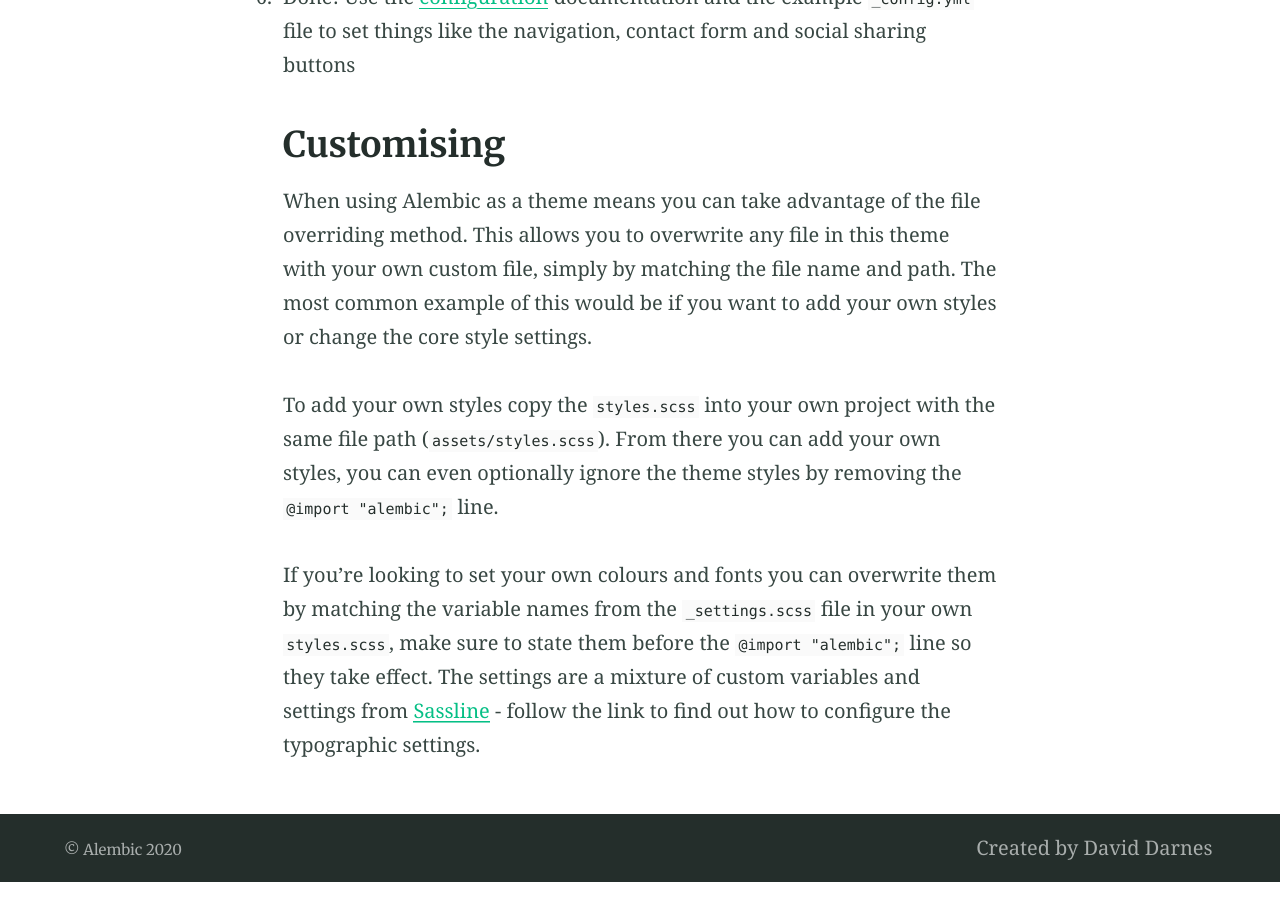
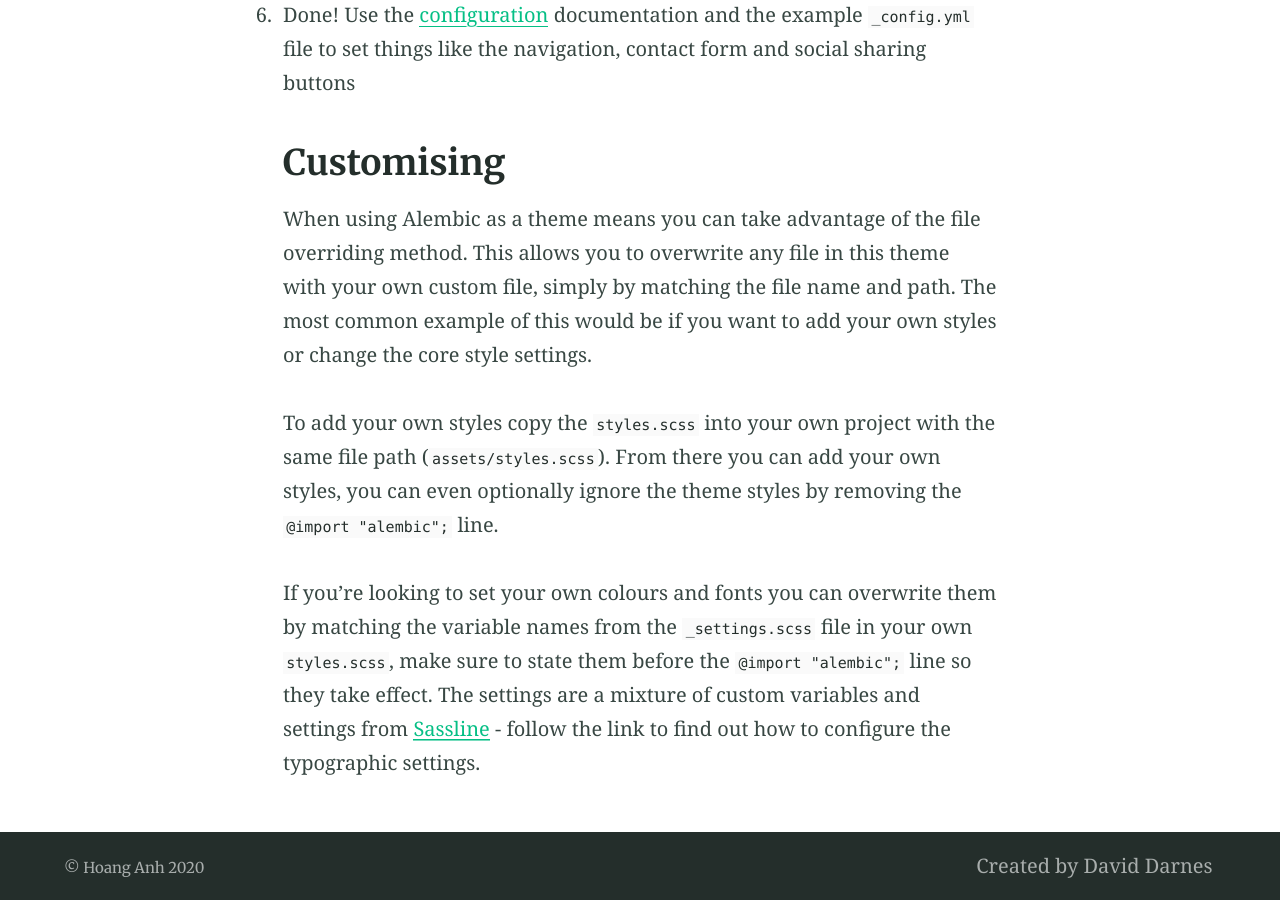
Before and after one commit to tianangthang7/tianangthang7.github.io, a Jekyll site: the page built from index.md, in a window 1280 px wide and 900 px high, scrolled down 4977 px. Built offline with Jekyll 4.4.1, drawn with Linux system fonts in a browser that asks for light colours.

Commit message:
Update _config.yml

```diff
--- a/_config.yml
+++ b/_config.yml
@@ -83,13 +83,13 @@
 # 7. Site settings
 encoding: utf-8 # Make sure the encoding is right
 lang: en-GB # Set the site language
-title: "Alembic" # Site name or title, also used in jekyll-seo-tag
+title: "Hoang Anh" # Site name or title, also used in jekyll-seo-tag
 logo: "/assets/logos/logo.svg" # Site logo, also used in jekyll-seo-tag
 description: "Alembic is a starting point for Jekyll projects. Rather than starting from scratch, this boilerplate is designed to get the ball rolling immediately" # Site description and default description, also used in jekyll-seo-tag
 url: "https://alembic.darn.es" # Site url, also used in jekyll-seo-tag
-baseurl: "alembic/"
-repo: "https://github.com/daviddarnes/alembic"
-email: "me@daviddarnes.com"
+baseurl: ""
+repo: ""
+email: ""
 # disqus: "alembic-1" # Blog post comments, uncomment the option and set the site ID from your Disqus account
 # google_analytics: ''
 # google_analytics_anonymize_ip: ''
```
